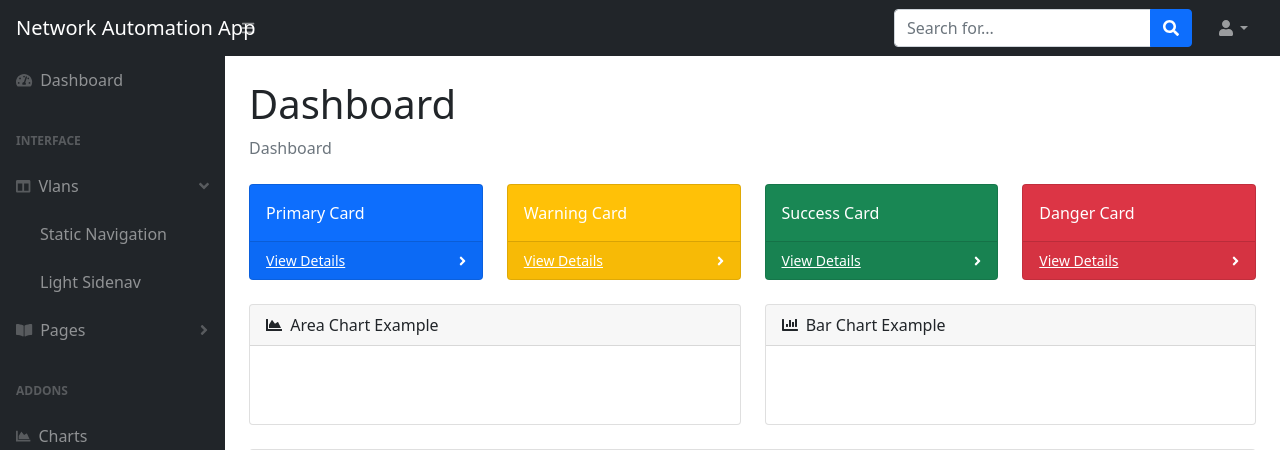
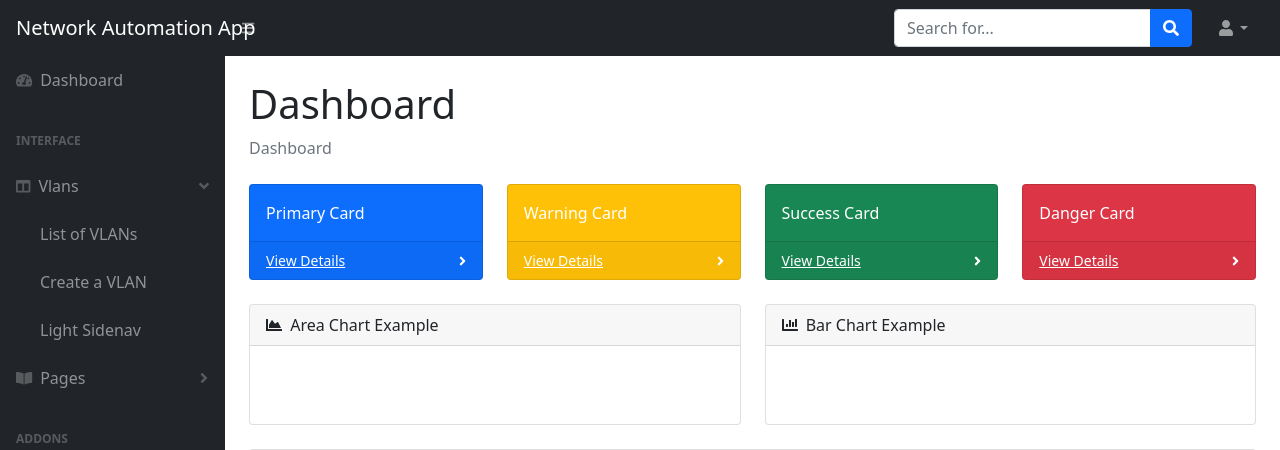
Before and after one commit to igorface/Network_Automation_webApp, a Django app: page / in a window 1280 px wide, after a click on "Vlans". Shown: the top 450 px of the page. Run offline with Django 4.2, Linux system fonts and the light colour scheme; data that the repository does not hold is empty; some libraries are stand-ins or nearby versions.

Commit message:
Created vlan tab, added templates

```diff
--- a/Network_Automation_webApp/settings.py
+++ b/Network_Automation_webApp/settings.py
@@ -38,7 +38,8 @@ INSTALLED_APPS = [
     'django.contrib.sessions',
     'django.contrib.messages',
     'django.contrib.staticfiles',
-    'dashboard.apps.DashboardConfig'
+    'dashboard.apps.DashboardConfig',
+    'vlans.apps.VlansConfig'
 ]
 
 MIDDLEWARE = [
--- a/Network_Automation_webApp/urls.py
+++ b/Network_Automation_webApp/urls.py
@@ -18,6 +18,7 @@ from django.urls import path, include
 
 urlpatterns = [
     path('', include('dashboard.urls')),
+    path('', include('vlans.urls')),
     path('admin/', admin.site.urls),
 
 ]
--- a/dashboard/urls.py
+++ b/dashboard/urls.py
@@ -3,6 +3,5 @@ from . import views
 
 urlpatterns = [
     path('',views.index, name='index'),
-    path('vlans_list',views.vlans_list, name='vlans_list'),
     path('admin',views.index,name='admin'),
 ]
--- a/dashboard/views.py
+++ b/dashboard/views.py
@@ -9,6 +9,3 @@ def index(request):
         'devices': devices
     }
     return render(request, 'dashboard/index.html', context)
-
-def vlans_list(request):
-    return render(request, 'dashboard/vlans_list.html')
--- a/templates/base.html
+++ b/templates/base.html
@@ -56,7 +56,8 @@
                             </a>
                             <div class="collapse" id="collapseLayouts" aria-labelledby="headingOne" data-bs-parent="#sidenavAccordion">
                                 <nav class="sb-sidenav-menu-nested nav">
-                                    <a class="nav-link" href="layout-static.html">Static Navigation</a>
+                                    <a class="nav-link" href="{% url 'list_vlans' %}">List of VLANs</a>
+                                    <a class="nav-link" href="{% url 'create_vlan' %}">Create a VLAN</a>
                                     <a class="nav-link" href="layout-sidenav-light.html">Light Sidenav</a>
                                 </nav>
                             </div>
--- a/templates/dashboard/vlans_list.html
+++ /dev/null
@@ -1,3 +0,0 @@
-{% extends 'base.html' %} {% block content %}
-
-{% endblock %}
--- /dev/null
+++ b/templates/vlans/create_vlan.html
@@ -0,0 +1,3 @@
+{% extends 'base.html' %} {% block content %}
+<h1>Create Vlan form</h1>
+{% endblock %}
--- /dev/null
+++ b/templates/vlans/list_vlans.html
@@ -0,0 +1,3 @@
+{% extends 'base.html' %} {% block content %}
+<h1>List of Vlans</h1>
+{% endblock %}
--- /dev/null
+++ b/vlans/urls.py
@@ -0,0 +1,7 @@
+from django.urls import path
+from . import views
+
+urlpatterns = [
+    path('list_vlans',views.list_vlans, name='list_vlans'),
+    path('create_vlan',views.create_vlan, name='create_vlan')
+]
--- a/vlans/views.py
+++ b/vlans/views.py
@@ -1,3 +1,8 @@
 from django.shortcuts import render
 
 # Create your views here.
+def list_vlans(request):
+    return render(request, 'vlans/list_vlans.html')
+
+def create_vlan(request):
+    return render(request, 'vlans/create_vlan.html')
```
